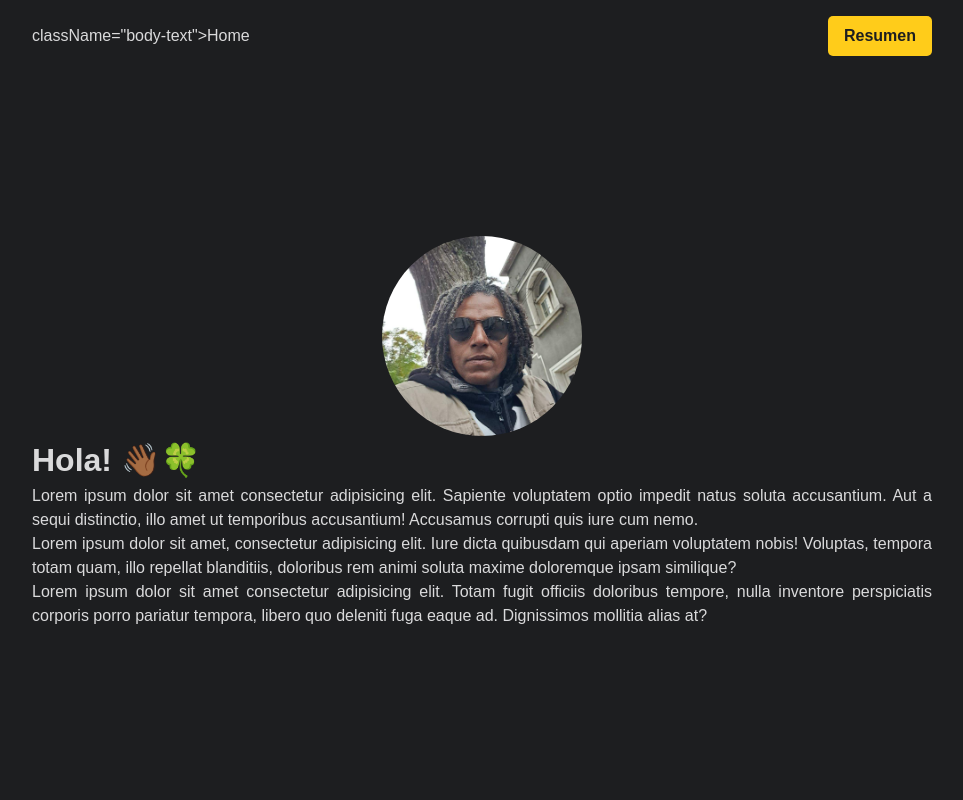
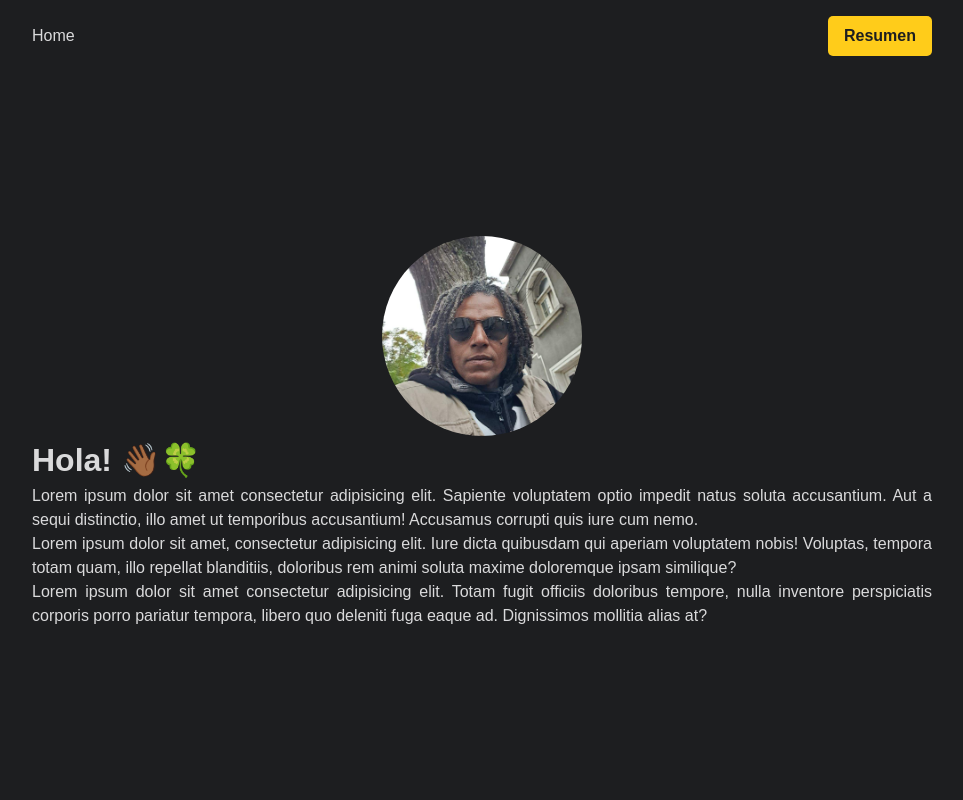
Before and after one commit to nichardito/profile, a React (Create React App) app: page / in a window 1280 px wide. Shown: the top 800 px of the page, without its empty margins (158-1121 px from the left). Built offline with nearby package versions, Linux system fonts and the light colour scheme.

Commit message:
Update header.js

```diff
--- a/src/assets/header.js
+++ b/src/assets/header.js
@@ -4,7 +4,7 @@ const header = () => {
   return (
     <div className="nav-container">
       <div>
-      <a to href="/"> className="body-text">Home</a>
+      <a to href="/" className="body-text">Home</a>
       </div>
       <a to href="/" className="cta-btn">Resumen</a>
     </div>
```
